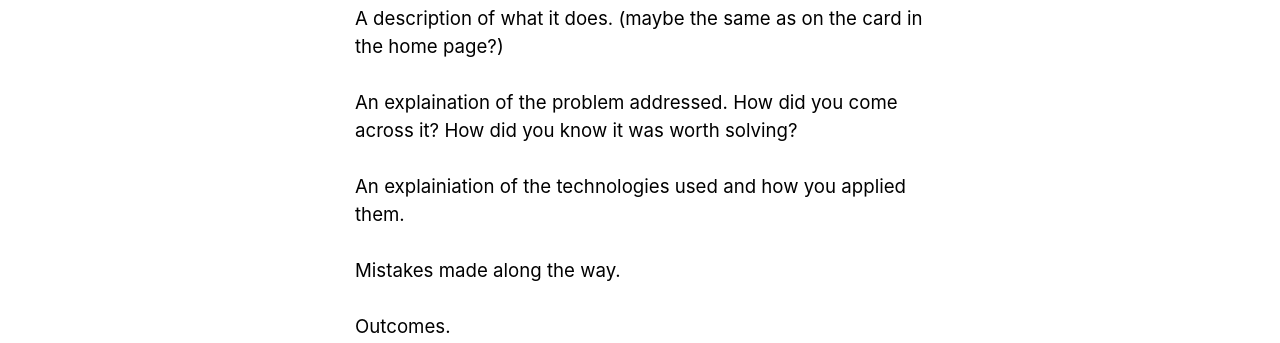
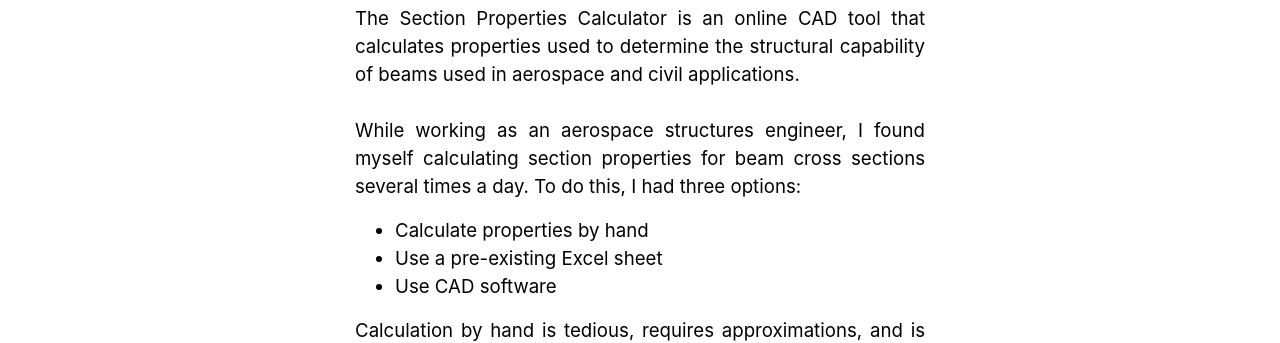
Before and after one commit to dthomas-eng/dthomas-io, a plain HTML site: page SectionPropertiesCalculator.html in a window 1280 px wide. Shown: the part 610-953 px from the top of the page. Drawn offline with nearby package versions, Linux system fonts and the light colour scheme; some packages are replaced by stand-ins of ours; a script that the page names is missing.

Commit message:
Added initial project descriptions.

```diff
--- a/SectionPropertiesCalculator.html
+++ b/SectionPropertiesCalculator.html
@@ -68,24 +68,32 @@
         <a class="btn btn-dark text-white my-3" href='https://github.com/dthomas-eng/section-properties-calculator' target='_blank'>
           See Code <i class="fab fa-github text-white"></i>
         </a>
-        <div class="proj-description">
+        <div class="proj-description" style='text-align: justify'>
           <h2>About</h2>
           <p>
-            A description of what it does. (maybe the same as on the card in the
-            home page?)
+            The Section Properties Calculator is an online CAD tool that calculates properties used to determine the structural capability of beams used in aerospace and civil applications.
             <br />
             <br />
-            An explaination of the problem addressed. How did you come across
-            it? How did you know it was worth solving?
+            While working as an aerospace structures engineer, I found myself calculating section properties for beam cross sections several times a day. To do this, I had three options:
+            <ul>
+              <li>
+                Calculate properties by hand
+              </li>
+              <li>
+                Use a pre-existing Excel sheet
+              </li>
+              <li>
+                Use CAD software
+              </li>
+            </ul>
+            Calculation by hand is tedious, requires approximations, and is prone to error. Excel requires the user to enter shapes in a non-intuitive way. Existing CAD software requires start up time, is expensive, and has a steep learning curve.
             <br />
             <br />
-            An explainiation of the technologies used and how you applied them.
+            I was inspired by these drawbacks to create VisualCalcs.com and the Section Properties Calculator. VisualCalcs is a micro-SaaS venture offering easy to learn, always avaliable, and affordable online engineering tools. The Section Properties Calculator is an online CAD tool that addresses the pain points I experienced using other methods of section property calculation.
             <br />
             <br />
-            Mistakes made along the way.
-            <br />
-            <br />
-            Outcomes.
+            <h2>Technologies</h2>
+            This app uses JavaScript, HTML5, CSS, and Python and Flask.
           </p>
         </div>
         <div class="row mt-5">
```
Also changed, not shown: AreaCalculator.html (+7 -10 lines), NodeKnot.html (+17 -0 lines), SnippetSaver.html (+7 -10 lines), index.html (+9 -9 lines).
